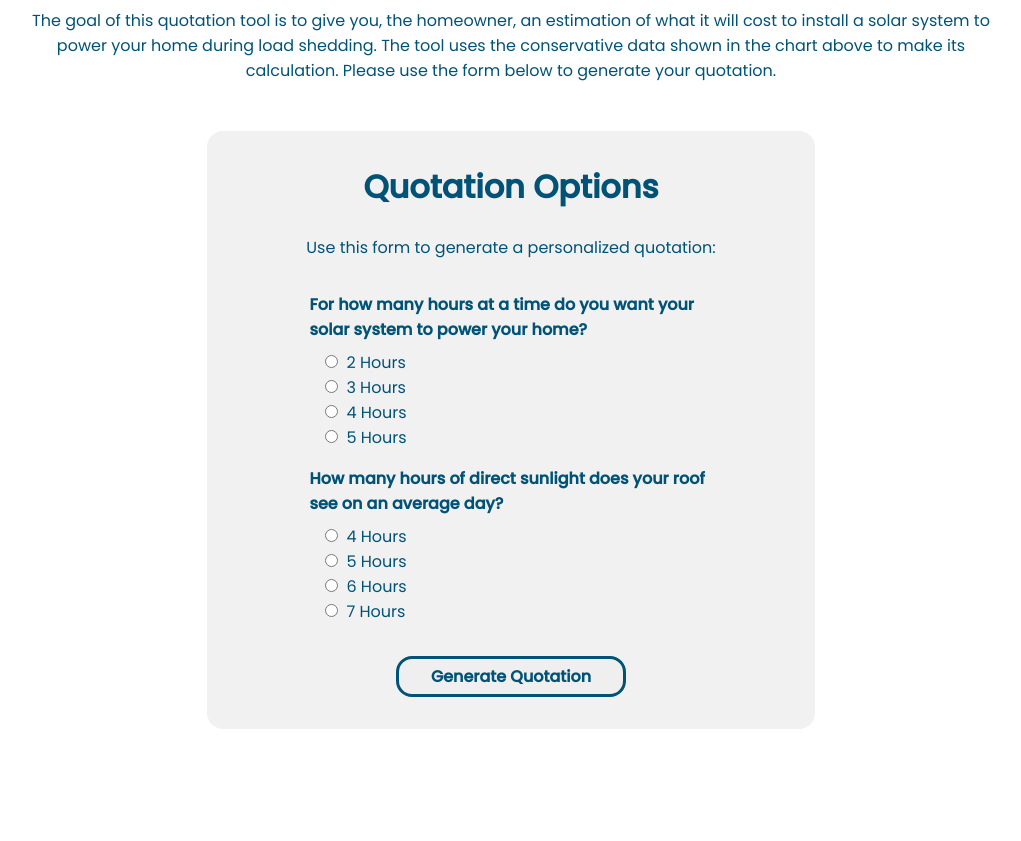
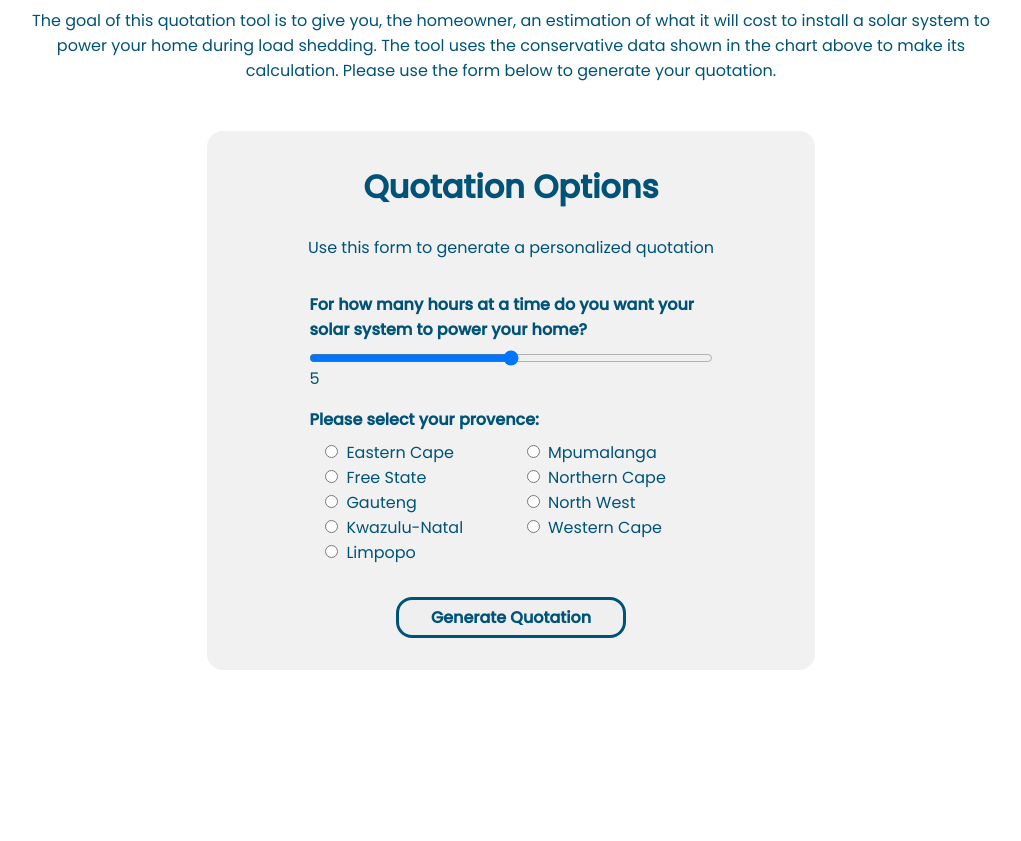
Before and after one commit to DFMoller/skripsie2022_21593698, a Flask app: page /analysis in a window 1280 px wide. Shown: the part 887-1728 px from the top of the page, without its empty margins (129-1150 px from the left). After the commit the page ends 1557 px from the top, so only its background shows below. Run offline with Flask 2, Linux system fonts and the light colour scheme; a user stored in the database is signed in; data comes from the database, SQL or seed files in the repository; some libraries are stand-ins or nearby versions.

Commit message:
Implemented provinces for Quotation Input

```diff
--- a/website/static/analysis.css
+++ b/website/static/analysis.css
@@ -99,3 +99,23 @@ th{
 .hl_top{
     border-top: 1px solid #005377;
 }
+.provence-outer-box{
+    width: 100%;
+    display: flex;
+}
+.provence-inner-box{
+    width: 50%;
+    display: flex;
+    flex-direction: column;
+}
+
+@media only screen and (max-width: 1200px) {
+    .quote-form-box, .quote-results-box {
+        width: 70%;
+    }
+}
+@media only screen and (max-width: 850px) {
+    .quote-form-box, .quote-results-box {
+        width: 90%;
+    }
+}
--- a/website/templates/analysis.html
+++ b/website/templates/analysis.html
@@ -25,20 +25,33 @@
 <div class="quote-box">
     <div class="quote-form-box">
         <h1 class="body-heading">Quotation Options</h1>
-        <p class="intro-text">Use this form to generate a personalized quotation:</p>
+        <p class="intro-text">Use this form to generate a personalized quotation</p>
         <form id="quote-form" class="quote-form" method="POST" action="{{ url_for('views.analysis') }}">
             <input type="hidden" name="usage_values" value="{{ usage_values }}">
             <input type="hidden" name="peak_values" value="{{ peak_values }}">
             <h4 class="body-heading">For how many hours at a time do you want your solar system to power your home?</h4>
-            <label for="pwrHours2"><input class="pwrHours-radio" type="radio" id="pwrHours2" name="pwrHours" value="2" required>2 Hours</label>
+            <input type="range" id="pwrHours" name="pwrHours" min="2" max="8">
+            <label id="pwrHoursLabel" for="pwrHours"></label>
+            <!-- <label for="pwrHours2"><input class="pwrHours-radio" type="radio" id="pwrHours2" name="pwrHours" value="2" required>2 Hours</label>
             <label for="pwrHours3"><input class="pwrHours-radio" type="radio" id="pwrHours3" name="pwrHours" value="3">3 Hours</label>
             <label for="pwrHours4"><input class="pwrHours-radio" type="radio" id="pwrHours4" name="pwrHours" value="4">4 Hours</label>
-            <label for="pwrHours5"><input class="pwrHours-radio" type="radio" id="pwrHours5" name="pwrHours" value="5">5 Hours</label>
-            <h4 class="body-heading">How many hours of direct sunlight does your roof see on an average day?</h4>
-            <label for="chargeHours4"><input class="chargeHours-radio" type="radio" id="chargeHours4" name="chargeHours" value="4" required>4 Hours</label>
-            <label for="chargeHours5"><input class="chargeHours-radio" type="radio" id="chargeHours5" name="chargeHours" value="5">5 Hours</label>
-            <label for="chargeHours6"><input class="chargeHours-radio" type="radio" id="chargeHours6" name="chargeHours" value="6">6 Hours</label>
-            <label for="chargeHours7"><input class="chargeHours-radio" type="radio" id="chargeHours7" name="chargeHours" value="7">7 Hours</label>
+            <label for="pwrHours5"><input class="pwrHours-radio" type="radio" id="pwrHours5" name="pwrHours" value="5">5 Hours</label> -->
+            <h4 class="body-heading">Please select your provence:</h4>
+            <div class="provence-outer-box">
+                <div class="provence-inner-box">
+                    <label for="chargeHours_EasternCape"><input class="chargeHours-radio" type="radio" id="chargeHours_EasternCape" name="chargeHours" value="4.3" required>Eastern Cape</label>
+                    <label for="chargeHours_FreeState"><input class="chargeHours-radio" type="radio" id="chargeHours_FreeState" name="chargeHours" value="5.3">Free State</label>
+                    <label for="chargeHours_Gauteng"><input class="chargeHours-radio" type="radio" id="chargeHours_Gauteng" name="chargeHours" value="5.3">Gauteng</label>
+                    <label for="chargeHours_KwazuluNatal"><input class="chargeHours-radio" type="radio" id="chargeHours_KwazuluNatal" name="chargeHours" value="4.3">Kwazulu-Natal</label>
+                    <label for="chargeHours_Limpopo"><input class="chargeHours-radio" type="radio" id="chargeHours_Limpopo" name="chargeHours" value="4.7">Limpopo</label>
+                </div>
+                <div class="provence-inner-box">
+                    <label for="chargeHours_Mpumalanga"><input class="chargeHours-radio" type="radio" id="chargeHours_Mpumalanga" name="chargeHours" value="4.7">Mpumalanga</label>
+                    <label for="chargeHours_NorthernCape"><input class="chargeHours-radio" type="radio" id="chargeHours_NorthernCape" name="chargeHours" value="5.7">Northern Cape</label>
+                    <label for="chargeHours_NorthWest"><input class="chargeHours-radio" type="radio" id="chargeHours_NorthWest" name="chargeHours" value="5.5">North West</label>
+                    <label for="chargeHours_WesternCape"><input class="chargeHours-radio" type="radio" id="chargeHours_WesternCape" name="chargeHours" value="4.7">Western Cape</label>
+                </div>
+            </div>
             <input class="quotation-submit" type="submit" value="Generate Quotation">
         </form>
     </div>
@@ -51,6 +64,14 @@
 <script>
 
     document.addEventListener("DOMContentLoaded", function() {
+
+        const pwrHoursInput = document.getElementById("pwrHours");
+        const pwrHoursLabel = document.getElementById("pwrHoursLabel");
+        pwrHoursLabel.innerHTML = pwrHoursInput.value;
+        pwrHoursInput.addEventListener('input', (event) => {
+            let pwrHours = pwrHoursInput.value;
+            pwrHoursLabel.innerHTML = pwrHours;
+        });
 
         const labels = {{ xlabels | safe }};
 
--- a/website/views.py
+++ b/website/views.py
@@ -52,7 +52,7 @@ def analysis():
             'peak': [int(val) for val in peak_str]
         }
         pwrHours = int(request.form.get('pwrHours'))
-        chargeHours = int(request.form.get('chargeHours'))
+        chargeHours = float(request.form.get('chargeHours'))
         Quote1 = Quotation(batV=48, powerHours=pwrHours, chargingHours=chargeHours, usage_mode='median', peak_mode='maximum', aggregated_data=aggregated_data)
         return json.dumps(Quote1.quotation_results)
     else:
```
